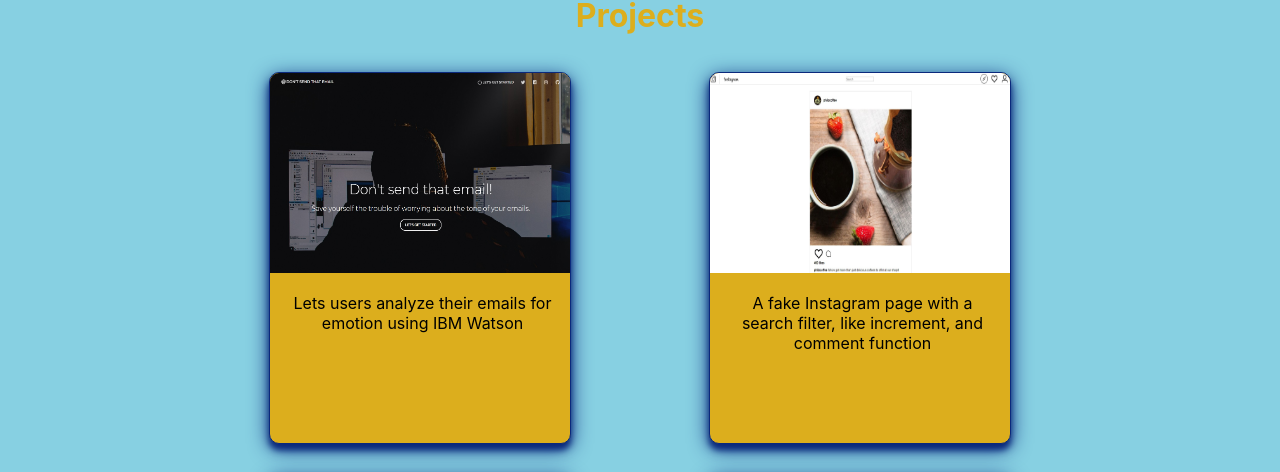
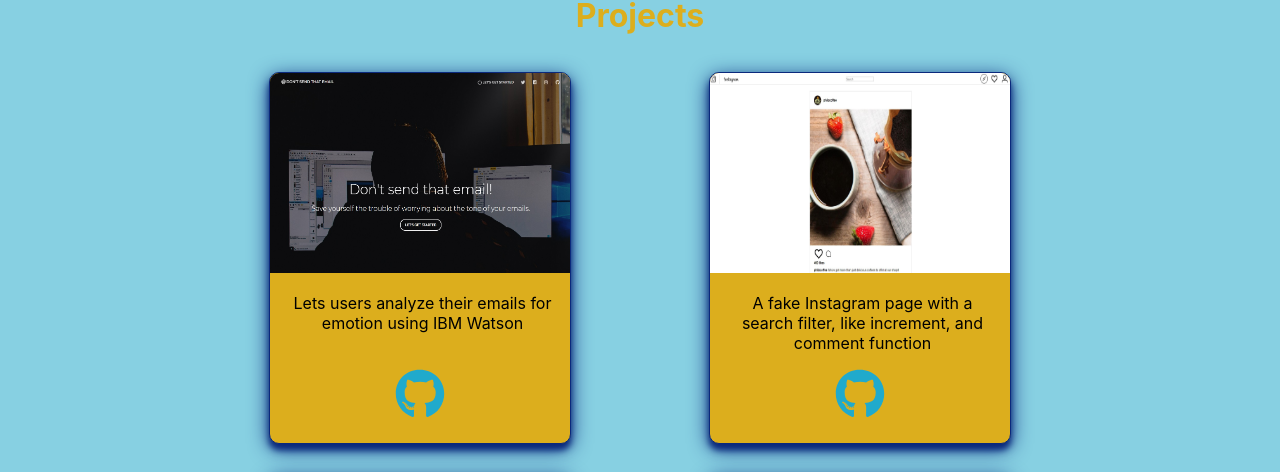
Before and after one commit to fron12/Portfolio, a React (Create React App) app: page / in a window 1280 px wide. Shown: the part 425-897 px from the top of the page. Built offline with nearby package versions, Linux system fonts and the light colour scheme.

Commit message:
separate description from anchor tag image

```diff
--- a/src/components/project.js
+++ b/src/components/project.js
@@ -1,10 +1,11 @@
 import React from "react";
 import "./project.css";
+import Icon from "./icon.js";
 
 const Project = props => {
   return (
+    <div className="projectCard">
       <a
-      className="projectCard"
         href={props.link}
         target="_blank"
         rel="noopener noreferrer"
@@ -14,8 +15,10 @@ const Project = props => {
           src={require(`../images/${props.project}.jpg`)}
           alt={props.project}
         />
+      </a>
       <p className="description">{props.description}</p>
-    </a>
+      <Icon myIcon={["fab", "github"]} link={props.githublink} />
+    </div>
   );
 };
 
```
Lines whose indentation alone changed are shown as unchanged.
